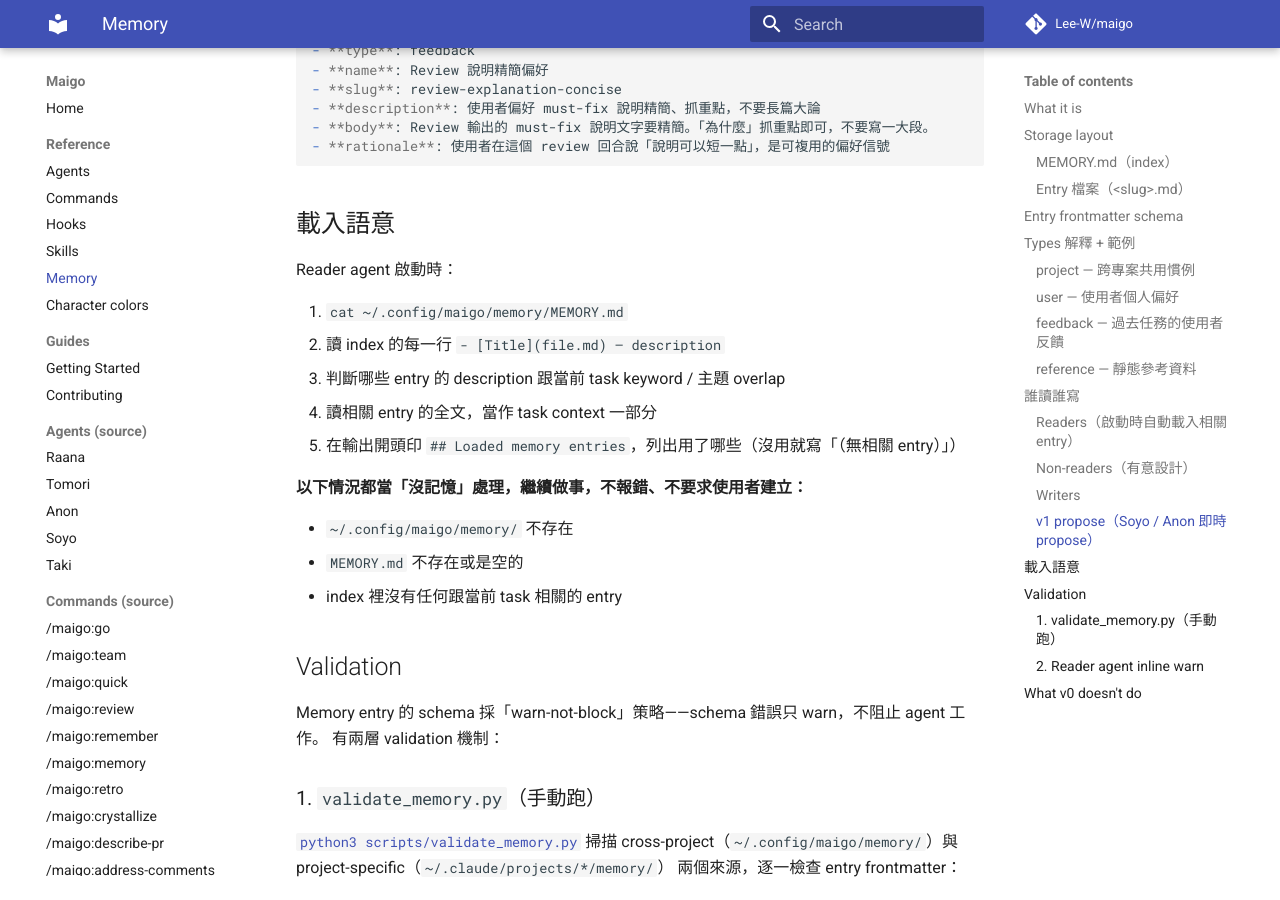
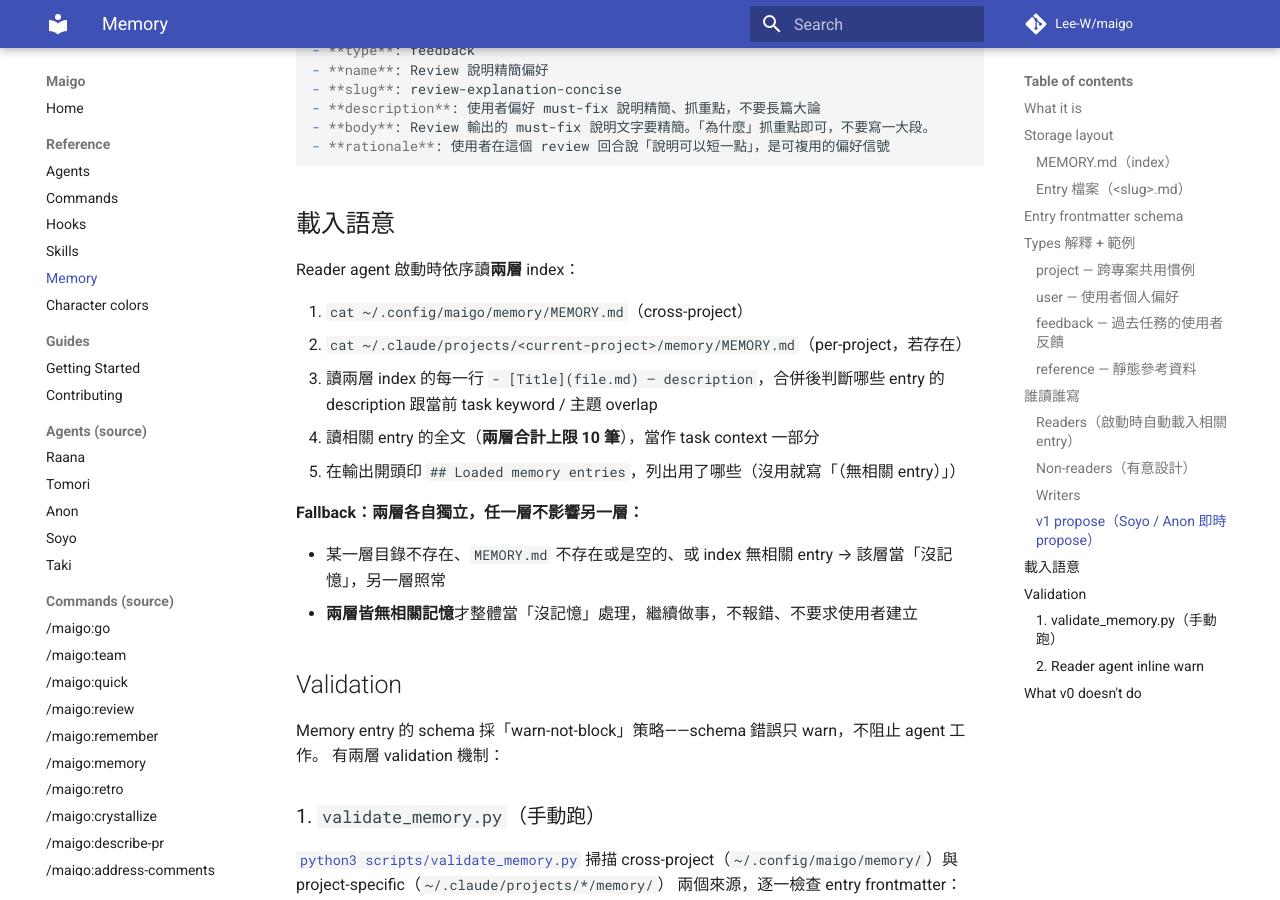
Before and after one commit to Lee-W/maigo, an MkDocs documentation site: the page built from docs/reference/memory.md, in a window 1280 px wide and 900 px high, scrolled down 5305 px. Built offline with MkDocs 1.6.1 and Material for MkDocs 9.7.7, drawn with Linux system fonts in a browser that asks for light colours; comment, search, counter and statistics services are not loaded.

Commit message:
fix: close memory-loading per-project gap and verify_completion silent-skip
memory-loading only read the cross-project index while the write side
(propose-confirm, crystallize, validate) treats per-project as
first-class; load both layers (merge then cap at 10, per-layer fallback)
and sync docs/reference/memory.md. verify_completion now emits an explicit
"uv not in PATH" approve message instead of a silent no-op. Also align
actions/checkout to @v6.0.2 in bumpversion.yml.

```diff
--- a/docs/reference/memory.md
+++ b/docs/reference/memory.md
@@ -230,19 +230,18 @@
 
 ## 載入語意
 
-Reader agent 啟動時：
+Reader agent 啟動時依序讀**兩層** index：
 
-1. `cat ~/.config/maigo/memory/MEMORY.md`
-2. 讀 index 的每一行 `- [Title](file.md) — description`
-3. 判斷哪些 entry 的 description 跟當前 task keyword / 主題 overlap
-4. 讀相關 entry 的全文，當作 task context 一部分
+1. `cat ~/.config/maigo/memory/MEMORY.md`（cross-project）
+2. `cat ~/.claude/projects/<current-project>/memory/MEMORY.md`（per-project，若存在）
+3. 讀兩層 index 的每一行 `- [Title](file.md) — description`，合併後判斷哪些 entry 的 description 跟當前 task keyword / 主題 overlap
+4. 讀相關 entry 的全文（**兩層合計上限 10 筆**），當作 task context 一部分
 5. 在輸出開頭印 `## Loaded memory entries`，列出用了哪些（沒用就寫「（無相關 entry）」）
 
-**以下情況都當「沒記憶」處理，繼續做事，不報錯、不要求使用者建立：**
+**Fallback：兩層各自獨立，任一層不影響另一層：**
 
-- `~/.config/maigo/memory/` 不存在
-- `MEMORY.md` 不存在或是空的
-- index 裡沒有任何跟當前 task 相關的 entry
+- 某一層目錄不存在、`MEMORY.md` 不存在或是空的、或 index 無相關 entry → 該層當「沒記憶」，另一層照常
+- **兩層皆無相關記憶**才整體當「沒記憶」處理，繼續做事，不報錯、不要求使用者建立
 
 ## Validation
 
```
Also changed, not shown: skills/memory-loading/SKILL.md (+16 -8 lines), 3 other files.
